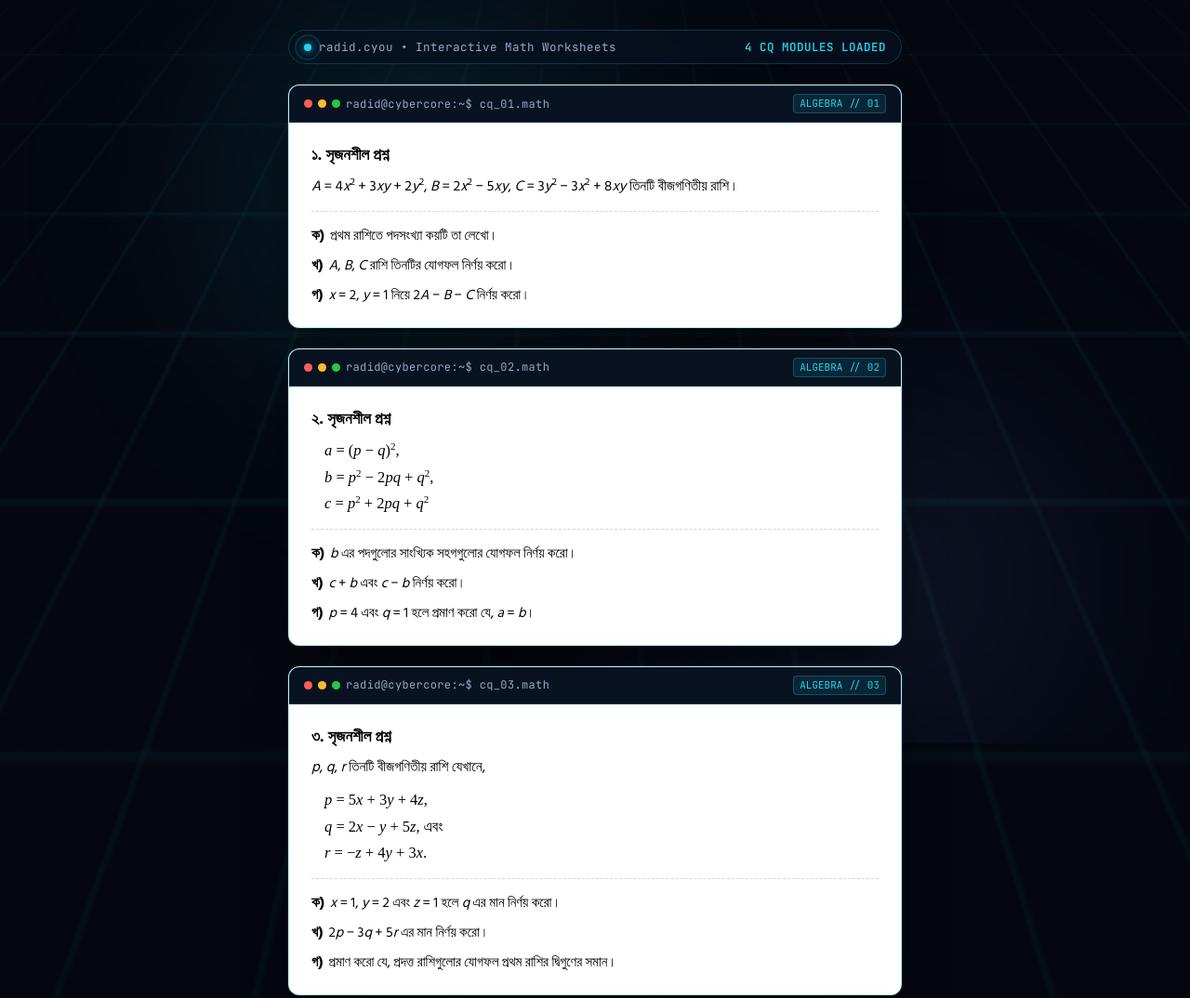
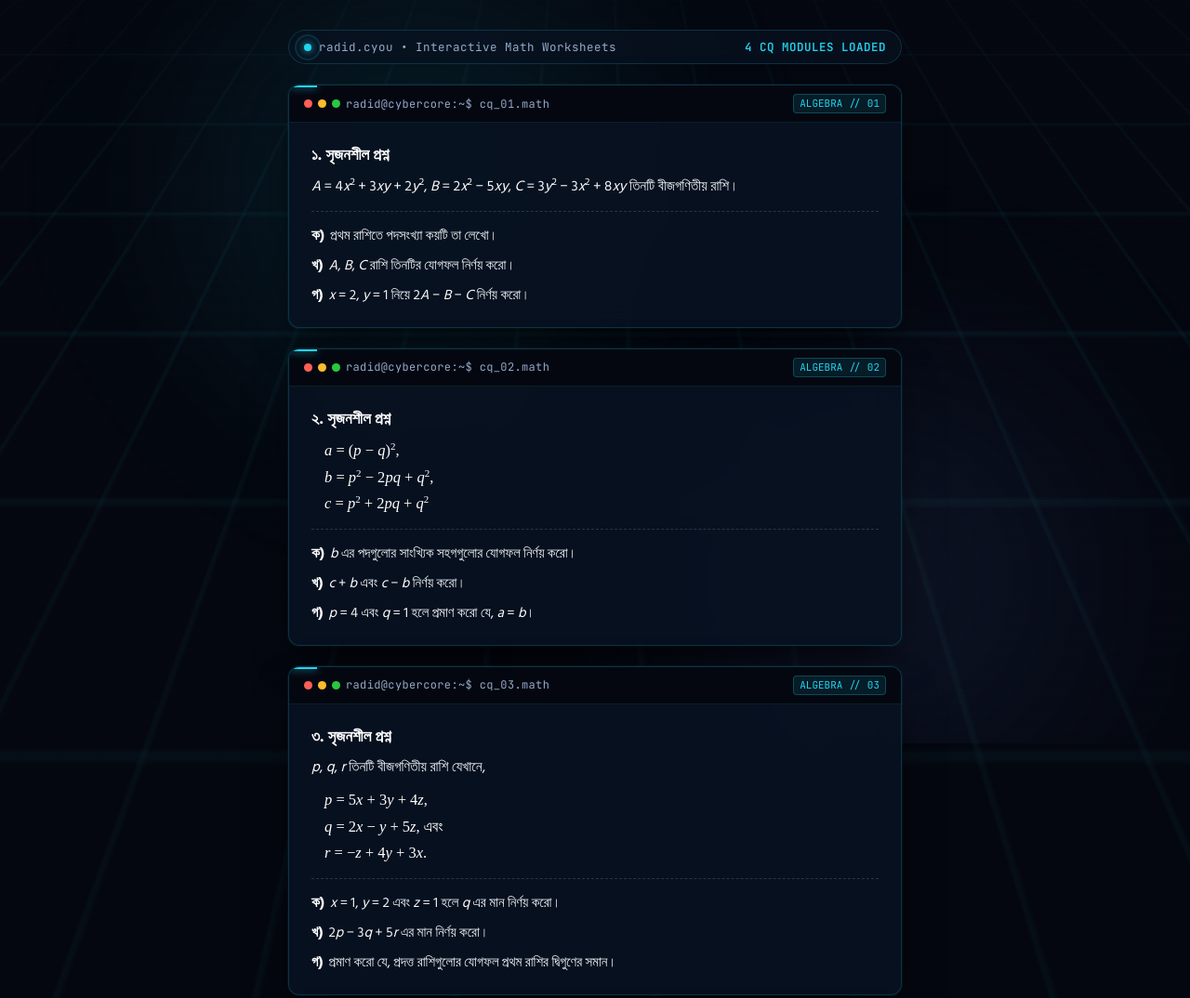
Before and after one commit to bdraidattacker16-stack/radid_web, a website: page index.html in a window 1280 px wide. Shown: the top 1074 px of the page at 93% size. Drawn offline with Linux system fonts and the light colour scheme.

Commit message:
Restore pure dark cybercore cards and background matching mahir966

```diff
--- a/index.html
+++ b/index.html
@@ -24,10 +24,11 @@
   <style>
     :root {
       --bg: #04070f;
+      --surface-card: rgba(8, 18, 33, 0.92);
       --accent: #22d3ee;
-      --accent-2: #6d8cff;
+      --text: #f1f5f9;
       --text-muted: #94a9c9;
-      --border: rgba(34, 211, 238, 0.2);
+      --border: rgba(34, 211, 238, 0.18);
       --font-bangla: 'Hind Siliguri', -apple-system, BlinkMacSystemFont, Arial, sans-serif;
       --font-mono: 'JetBrains Mono', monospace;
       --font-serif: 'Times New Roman', Times, Georgia, serif;
@@ -41,7 +42,7 @@
 
     body {
       background-color: var(--bg);
-      color: #ffffff;
+      color: var(--text);
       font-family: var(--font-bangla);
       font-size: 15.5px;
       line-height: 1.55;
@@ -56,7 +57,7 @@
     }
 
     /* ==========================================================================
-       CYBERCORE BACKGROUND: 3D Grid, Ambient Glow & Scanlines
+       CYBERCORE DARK BACKGROUND: 3D Moving Grid, Glow Orbs & Scanlines
        ========================================================================== */
     .bg-canvas {
       position: fixed;
@@ -73,7 +74,7 @@
       width: 50vw;
       height: 50vw;
       border-radius: 50%;
-      background: radial-gradient(circle, rgba(34, 211, 238, 0.16) 0%, transparent 70%);
+      background: radial-gradient(circle, rgba(34, 211, 238, 0.15) 0%, transparent 70%);
       filter: blur(90px);
       animation: floatSlow 20s ease-in-out infinite alternate;
     }
@@ -147,7 +148,7 @@
       align-items: center;
       justify-content: space-between;
       padding: 8px 16px;
-      background: rgba(8, 18, 33, 0.7);
+      background: rgba(8, 18, 33, 0.75);
       border: 1px solid var(--border);
       border-radius: 9999px;
       backdrop-filter: blur(12px);
@@ -193,25 +194,38 @@
     }
 
     /* ==========================================================================
-       CQ CARD: Terminal Top Bar + Crisp White Worksheet Body with BLACK Text
+       CYBERCORE DARK CARD: matching mahir966 background with clean text
        ========================================================================== */
     .cq-card {
       position: relative;
-      background: #ffffff;
-      border: 1px solid rgba(34, 211, 238, 0.3);
+      background: var(--surface-card);
+      border: 1px solid var(--border);
       border-radius: 12px;
       box-shadow:
-        0 20px 45px -15px rgba(0, 0, 0, 0.85),
-        0 0 0 1px rgba(34, 211, 238, 0.15);
+        0 20px 45px -15px rgba(0, 0, 0, 0.9),
+        0 0 0 1px rgba(34, 211, 238, 0.08);
+      backdrop-filter: blur(16px);
+      -webkit-backdrop-filter: blur(16px);
       overflow: hidden;
-      transition: transform 0.2s ease, box-shadow 0.2s ease;
+      transition: transform 0.2s ease, border-color 0.2s ease;
     }
 
     .cq-card:hover {
+      border-color: rgba(34, 211, 238, 0.35);
       transform: translateY(-2px);
-      box-shadow:
-        0 24px 50px -15px rgba(0, 0, 0, 0.95),
-        0 0 20px -3px rgba(34, 211, 238, 0.25);
+    }
+
+    /* Cyan corner accent line */
+    .cq-card::before {
+      content: "";
+      position: absolute;
+      top: 0;
+      left: 0;
+      width: 30px;
+      height: 2px;
+      background: var(--accent);
+      box-shadow: 0 0 8px var(--accent);
+      z-index: 2;
     }
 
     /* Terminal Bar at Card Top */
@@ -220,8 +234,8 @@
       align-items: center;
       justify-content: space-between;
       padding: 9px 16px;
-      background: #081221;
-      border-bottom: 1px solid rgba(34, 211, 238, 0.2);
+      background: rgba(4, 7, 15, 0.85);
+      border-bottom: 1px solid rgba(34, 211, 238, 0.12);
     }
 
     .terminal-dots {
@@ -256,61 +270,59 @@
       border-radius: 4px;
     }
 
-    /* ==========================================================================
-       ALL CQ TEXT: STRICTLY PURE BLACK (#000000)
-       ========================================================================== */
+    /* CQ Content Body */
     .cq-body {
-      background: #ffffff;
-      color: #000000 !important;
       padding: 22px 24px;
+      background: transparent;
+      color: #ffffff;
     }
 
     .cq-title {
       font-size: 17px;
       font-weight: 700;
-      color: #000000 !important;
+      color: #ffffff;
       margin-bottom: 8px;
     }
 
     .stem-desc {
-      color: #000000 !important;
+      color: #f1f5f9;
       font-size: 15.5px;
       margin-bottom: 10px;
     }
 
-    /* সমীকরণ বা রাশিগুলো (সব লেখা কালো) */
+    /* সমীকরণ বা রাশিগুলো */
     .expressions {
       margin-left: 14px;
       margin-bottom: 12px;
       font-family: var(--font-serif);
       font-size: 16.5px;
-      color: #000000 !important;
+      color: #ffffff;
     }
 
     .expressions div {
       margin: 3px 0;
-      color: #000000 !important;
+      color: #ffffff;
     }
 
     .var {
       font-style: italic;
-      color: #000000 !important;
+      color: #ffffff;
     }
 
     sup {
       font-size: 11px;
       vertical-align: super;
       line-height: 0;
-      color: #000000 !important;
+      color: #ffffff;
     }
 
     .divider {
       border: none;
-      border-top: 1px dashed #cbd5e1;
+      border-top: 1px dashed rgba(255, 255, 255, 0.15);
       margin: 14px 0;
     }
 
-    /* প্রশ্নসমূহ (সব লেখা কালো) */
+    /* প্রশ্নসমূহ */
     .q-list {
       list-style: none;
       display: flex;
@@ -323,24 +335,24 @@
       justify-content: space-between;
       align-items: baseline;
       gap: 12px;
-      color: #000000 !important;
+      color: #ffffff;
     }
 
     .q-left {
       display: flex;
       gap: 6px;
       flex: 1;
-      color: #000000 !important;
+      color: #ffffff;
     }
 
     .q-no {
       font-weight: 700;
       white-space: nowrap;
-      color: #000000 !important;
+      color: #ffffff;
     }
 
     .q-text {
-      color: #000000 !important;
+      color: #f1f5f9;
       font-size: 15px;
     }
 
@@ -348,7 +360,7 @@
       font-weight: 700;
       white-space: nowrap;
       font-family: var(--font-serif);
-      color: #000000 !important;
+      color: #ffffff;
     }
 
     .site-footer {
```
